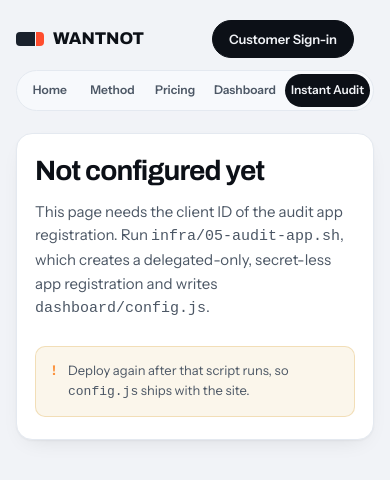
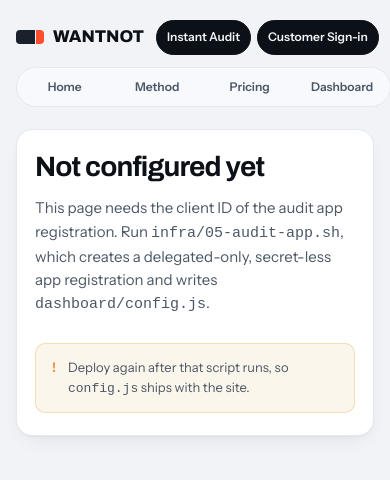
Before and after one commit to kylernunan/wantnot-audit, a plain HTML site: page index.html in a window 390 px wide. Drawn offline with Linux system fonts and the light colour scheme.

Commit message:
nav: separate Instant Audit from pill nav, co-locate with Customer Sign-in
- Remove Instant Audit from .segs (now 4 items: Home/Method/Pricing/Dashboard, centred via 1fr auto 1fr)
- Add .btn-audit secondary pill in .auth just left of Customer Sign-in, balanced outer 1frs keep centre true-centre
- .btn-audit: transparent / ink-2 + line border, hover ink + card-2, active solid ink; focus outline hot
- Cross-origin fix: Customer Sign-in on audit origin now absolute https://wantnot.nunan.com/dashboard
- Mobile: tighten auth gap and pill padding at 720px to fit two pills in top row

Parity with kylernunan/wantnot dashboard/* nav (1fr auto 1fr balanced bar) — brand coherence across audit.wantnot.nunan.com and wantnot.nunan.com.

```diff
--- a/index.html
+++ b/index.html
@@ -64,9 +64,13 @@ body{margin:0;background:var(--page);color:var(--ink);font-family:var(--ui);font
 .brand{justify-self:start}
 .segs{justify-self:center}
 .auth{justify-self:end;display:inline-flex;align-items:center;gap:10px}
+.auth .btn-audit{font:inherit;font-size:13px;font-weight:600;padding:8px 14px;border-radius:999px;background:transparent;color:var(--ink-2);border:1px solid var(--line);text-decoration:none;display:inline-flex;align-items:center;gap:6px;white-space:nowrap;transition:background .14s,color .14s,border-color .14s,opacity .13s;cursor:pointer}
+.auth .btn-audit:hover{color:var(--ink);border-color:var(--ink-3);background:var(--card-2)}
+.auth .btn-audit.active{background:var(--ink);color:var(--page);border-color:var(--ink)}
+.auth .btn-audit:focus-visible{outline:2px solid var(--hot);outline-offset:2px}
 .auth .btn-signin{font:inherit;font-size:13px;font-weight:600;padding:8px 16px;border-radius:999px;background:var(--ink);color:var(--page);border:1px solid var(--ink);text-decoration:none;display:inline-flex;align-items:center;gap:6px;white-space:nowrap;transition:opacity .13s;cursor:pointer}
 .auth .btn-signin:hover{opacity:.88}
-@media(max-width:720px){.topbar{grid-template-columns:1fr auto;grid-template-areas:"brand auth" "nav nav";gap:12px}.brand{grid-area:brand}.auth{grid-area:auth}.segs{grid-area:nav;justify-self:center;width:100%;justify-content:center}}
+@media(max-width:720px){.topbar{grid-template-columns:1fr auto;grid-template-areas:"brand auth" "nav nav";gap:12px}.brand{grid-area:brand}.auth{grid-area:auth}.segs{grid-area:nav;justify-self:center;width:100%;justify-content:center}.auth{gap:6px}.auth .btn-audit,.auth .btn-signin{padding:7px 10px;font-size:12px}}
 .mark{font-family:var(--display);font-weight:800;font-size:17px;font-stretch:118%;
       letter-spacing:-.005em;text-transform:uppercase;margin:0;display:flex;align-items:center;gap:9px}
 .mark .glyph{width:28px;height:14px;border-radius:4px;
@@ -235,9 +239,8 @@ table.data tbody tr.grp-item td{border-bottom-color:var(--line-2)}
       <a class="seg-link" href="https://wantnot.nunan.com/method">Method</a>
       <a class="seg-link" href="https://wantnot.nunan.com/pricing">Pricing</a>
       <a class="seg-link" href="https://wantnot.nunan.com/dashboard">Dashboard</a>
-      <a class="seg-link active" href="/" aria-current="page">Instant Audit</a>
     </div>
-    <div class="auth"><a class="btn-signin" href="/dashboard">Customer Sign-in</a><span id="who" style="margin-left:10px"></span></div>
+    <div class="auth"><a class="btn-audit active" href="/" aria-current="page">Instant Audit</a><a class="btn-signin" href="https://wantnot.nunan.com/dashboard">Customer Sign-in</a><span id="who" style="margin-left:6px"></span></div>
   </header>
   <main id="view" aria-live="polite"></main>
 </div>
```
